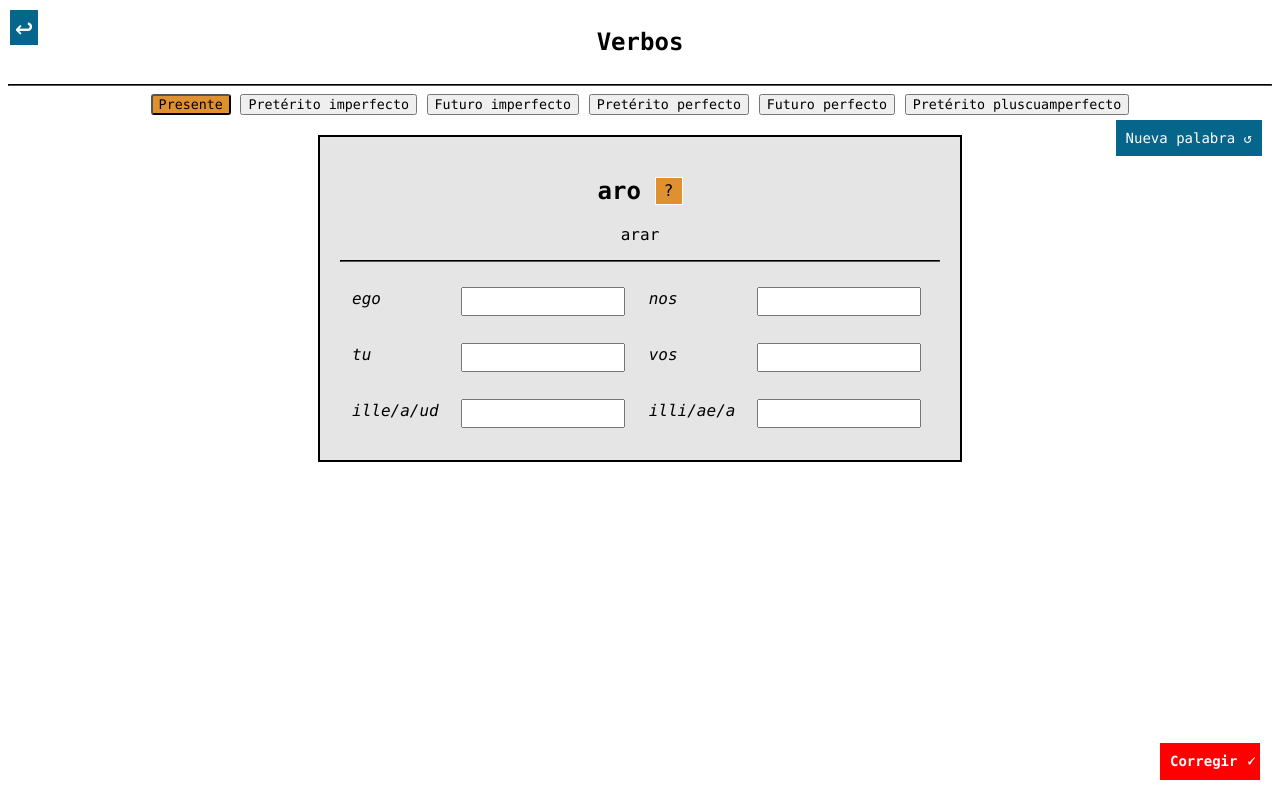
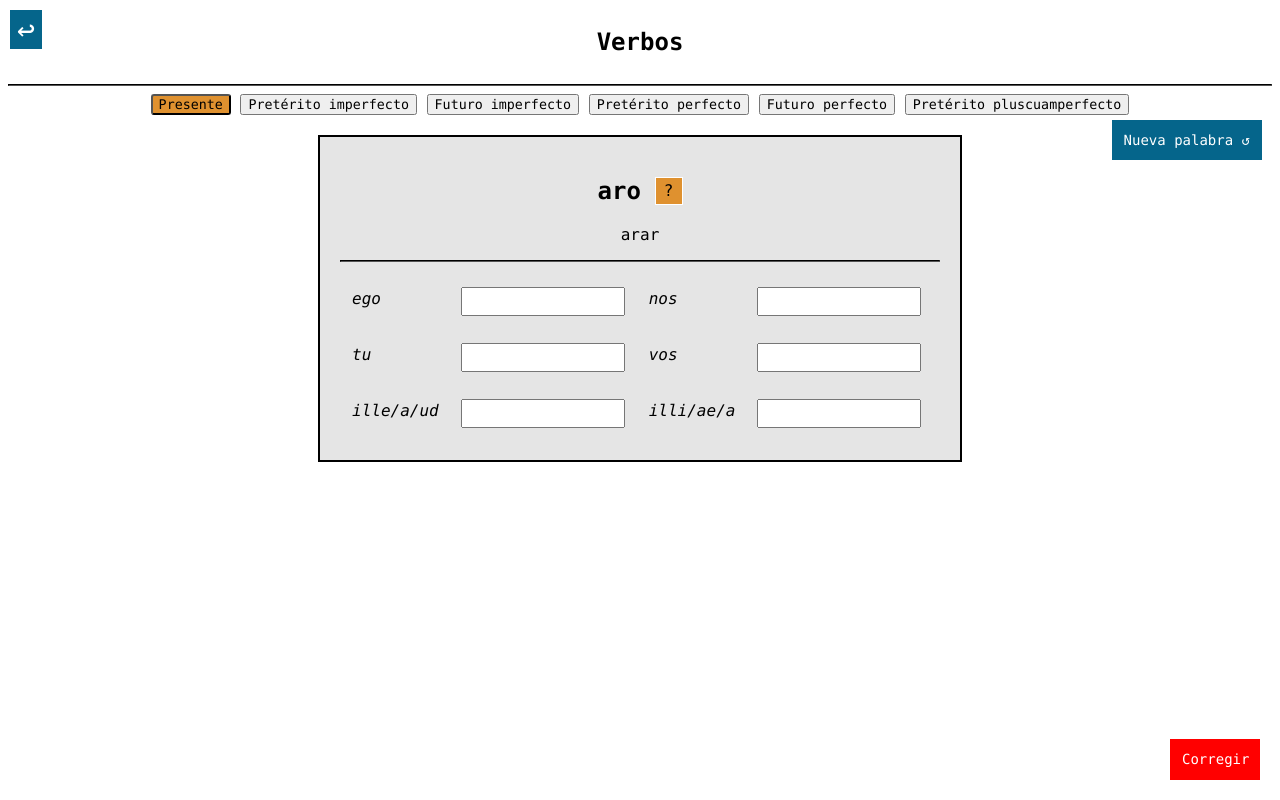
Before and after one commit to gonzalo-rosae/ludiculum, a PHP site: page /pages/verbos.php in a window 1280 px wide. Run offline with PHP 8.4, Linux system fonts and the light colour scheme; data comes from the database, SQL or seed files in the repository.

Commit message:
Actualización estética botones

```diff
--- a/pages/ejercicios.php
+++ b/pages/ejercicios.php
@@ -21,7 +21,7 @@ $ejercicios = getRandomExercises(5);
         </h2>
     </div>
     <hr>
-    <input type="button" name="check" value="Otros ejercicios" onclick="recargar()">
+    <?php include '../widgets/btnRecarga.php'; ?>
     <div>
         <?php
         for ($i = 0; $i < 5; $i++) {
--- a/pages/sustantivos.php
+++ b/pages/sustantivos.php
@@ -31,7 +31,7 @@ switch ($sustantivo["genero"]) {
 
 <body>
     <?php include '../widgets/btnRetroceso.php'; ?>
-    <input type="button" name="check" value="Nueva palabra" onclick="recargar()">
+    <?php include '../widgets/btnRecarga.php'; ?>
     <li class="caja">
         <div>
             <h2 id="nombreLatin">
--- a/pages/verbos.php
+++ b/pages/verbos.php
@@ -30,7 +30,7 @@ $verb = getRandomVerb();
         <button id="futPerf" class="tiempo" onclick="elegirTiempo('futPerf')">Futuro perfecto</button>
         <button id="pretPlusc" class="tiempo" onclick="elegirTiempo('pretPlusc')">Pretérito pluscuamperfecto</button>
     </nav>
-    <input type="button" name="check" value="Nueva palabra" onclick="recargar()">
+    <?php include '../widgets/btnRecarga.php'; ?>
     <li class="caja">
         <div>
             <h2 id="nombreLatin">
--- a/styles/general.css
+++ b/styles/general.css
@@ -39,21 +39,21 @@
     font-style: italic;
 }
 
+.correccion {
+    color: red;
+}
+
 button {
     cursor: pointer;
 }
 
 #btnCorregir {
-    font-weight: bold;
     background-color: red;
+    border: 2px solid red;
     position: fixed;
     right: 10px;
     bottom: 20px;
-    width: 100px;
-}
-
-.correccion {
-    color: red;
+    width: 90px;
 }
 
 #btnRetroceso {
@@ -63,9 +63,14 @@ button {
     top: 10px;
     left: 10px;
     background-color: var(--colorSecundario);
+    border: 2px solid var(--colorSecundario);
     color: white;
     padding-left: 5px;
     padding-right: 5px;
+}
+
+.btnFeedback:hover {
+    border: 2px solid white !important;
 }
 
 .caja {
@@ -88,3 +93,8 @@ button {
     top: 20px;
     width: 120px;
 }
+
+#btnRecarga {
+    background-color: var(--colorSecundario);
+    border: 2px solid var(--colorSecundario);
+}
--- a/widgets/btnCorregir.php
+++ b/widgets/btnCorregir.php
@@ -1 +1 @@
-<input id="btnCorregir" type="button" name="check" value="Corregir" onclick="corregir()">
+<input id="btnCorregir" class="btnFeedback" type="button" name="check" value="Corregir" onclick="corregir()">
--- /dev/null
+++ b/widgets/btnRecarga.php
@@ -0,0 +1 @@
+<input id="btnRecarga" class="btnFeedback" type="button" name="check" onclick="recargar()">
--- a/widgets/btnRetroceso.php
+++ b/widgets/btnRetroceso.php
@@ -1 +1 @@
-<a href="../index.php" id="btnRetroceso">↩</a>
+<a href="../index.php" id="btnRetroceso" class="btnFeedback">↩</a>
```
